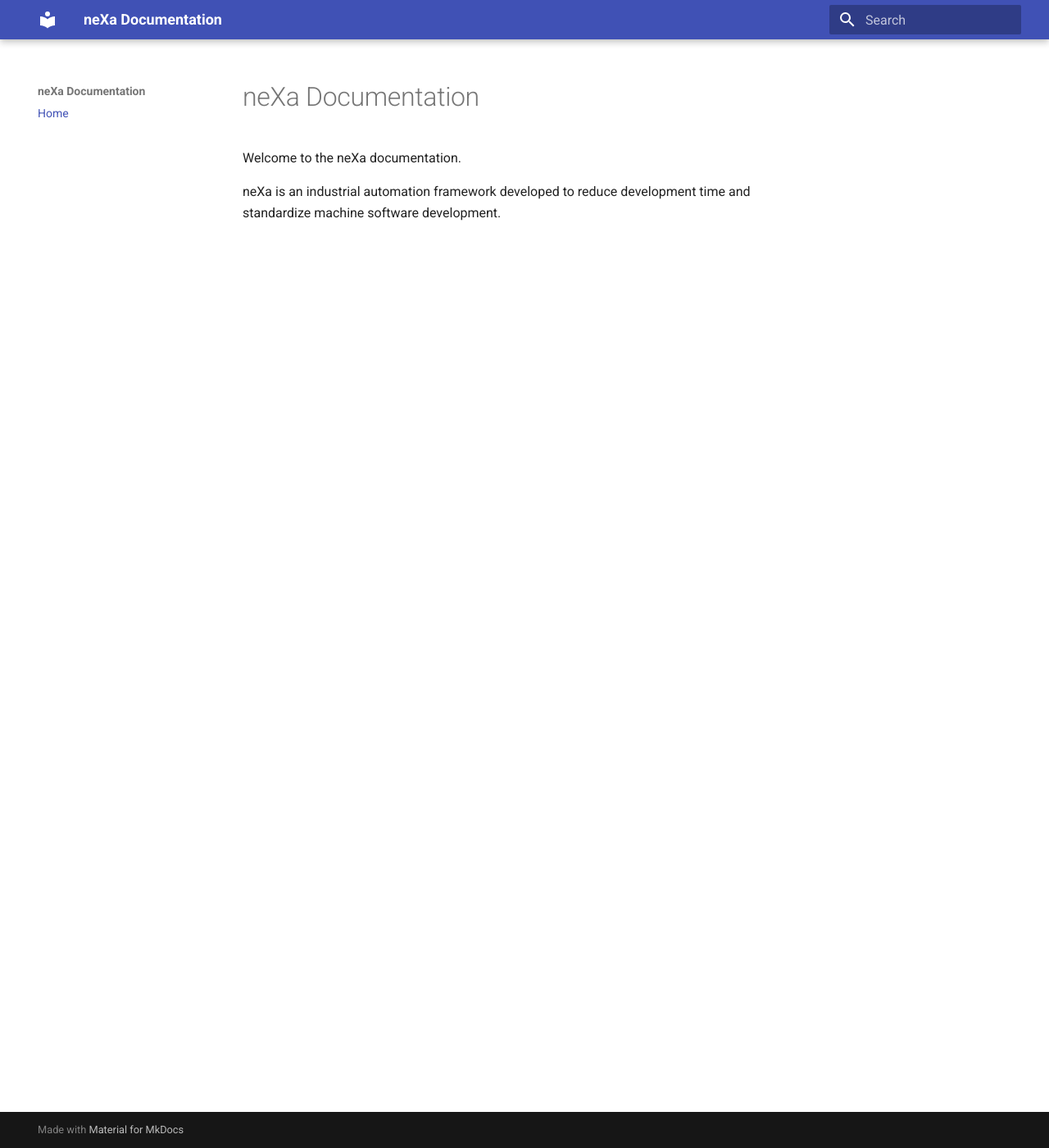
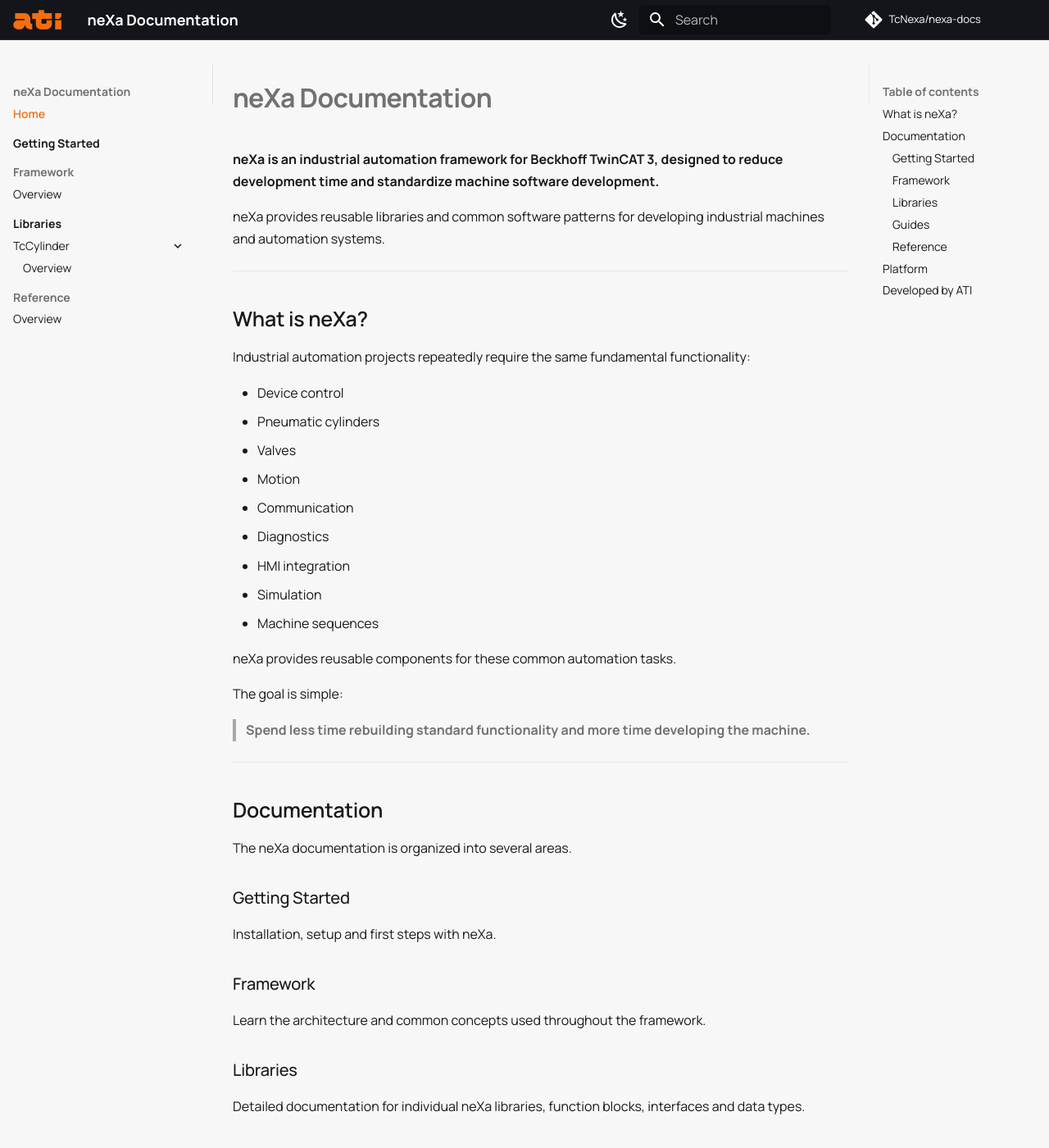
Before and after one commit to TcNexa/nexa-docs, an MkDocs documentation site: the page built from docs/index.md, in a window 1280 px wide and 1400 px high. Shown: the whole window at 82% size. Built offline with MkDocs 1.6.1 and Material for MkDocs 9.7.7, drawn with Linux system fonts in a browser that asks for light colours; comment, search, counter and statistics services are not loaded; some of the changed text lies outside the part shown.

Commit message:
First look of neXa wiki

```diff
--- a/docs/index.md
+++ b/docs/index.md
@@ -1,5 +1,73 @@
 # neXa Documentation
 
-Welcome to the neXa documentation.
+**neXa is an industrial automation framework for Beckhoff TwinCAT 3, designed to reduce development time and standardize machine software development.**
 
-neXa is an industrial automation framework developed to reduce development time and standardize machine software development.
+neXa provides reusable libraries and common software patterns for developing industrial machines and automation systems.
+
+---
+
+## What is neXa?
+
+Industrial automation projects repeatedly require the same fundamental functionality:
+
+- Device control
+- Pneumatic cylinders
+- Valves
+- Motion
+- Communication
+- Diagnostics
+- HMI integration
+- Simulation
+- Machine sequences
+
+neXa provides reusable components for these common automation tasks.
+
+The goal is simple:
+
+> **Spend less time rebuilding standard functionality and more time developing the machine.**
+
+---
+
+## Documentation
+
+The neXa documentation is organized into several areas.
+
+### Getting Started
+
+Installation, setup and first steps with neXa.
+
+### Framework
+
+Learn the architecture and common concepts used throughout the framework.
+
+### Libraries
+
+Detailed documentation for individual neXa libraries, function blocks, interfaces and data types.
+
+### Guides
+
+Practical examples and implementation guides.
+
+### Reference
+
+Compatibility information, versioning, coding conventions and other technical reference material.
+
+---
+
+## Platform
+
+neXa is currently developed primarily for:
+
+**Beckhoff TwinCAT 3**
+
+Libraries are designed as independent components so projects can include only the functionality they require.
+
+---
+
+## Developed by ATI
+
+neXa is developed and maintained by **ATI – Automation Technology Integrator**.
+
+ATI develops industrial automation software, robot integrations, vision systems and automation solutions.
+
+[ATI Website](https://ati.mk)
--- /dev/null
+++ b/docs/stylesheets/extra.css
@@ -0,0 +1,285 @@
+/* =========================================================
+   neXa Documentation
+   ATI / neXa brand styling
+   ========================================================= */
+
+
+/* ---------------------------------------------------------
+   Font
+   --------------------------------------------------------- */
+
+@import url("https://fonts.googleapis.com/css2?family=Manrope:wght@300;400;500;600;700;800&display=swap");
+
+
+/* ---------------------------------------------------------
+   neXa / ATI Brand Variables
+   --------------------------------------------------------- */
+
+:root {
+
+    --nexa-black: #191919;
+    --nexa-orange: #f56e0f;
+    --nexa-blue: #1f5b65;
+    --nexa-gray: #878787;
+    --nexa-light: #f7f7f7;
+
+}
+
+
+/* ---------------------------------------------------------
+   Typography
+   --------------------------------------------------------- */
+
+body,
+input,
+button,
+.md-typeset {
+    font-family: "Manrope", sans-serif;
+}
+
+
+.md-typeset h1 {
+    font-weight: 700;
+    letter-spacing: -0.02em;
+}
+
+
+.md-typeset h2 {
+    font-weight: 600;
+    margin-top: 2rem;
+}
+
+
+.md-typeset h3 {
+    font-weight: 500;
+}
+
+
+.md-typeset {
+    font-size: 0.8rem;
+    line-height: 1.7;
+}
+
+
+/* ---------------------------------------------------------
+   Header
+   --------------------------------------------------------- */
+
+.md-header {
+    background-color: var(--nexa-black);
+    box-shadow: none;
+    border-bottom: 1px solid #303030;
+}
+
+
+.md-header__title {
+    font-weight: 600;
+}
+
+
+/* ---------------------------------------------------------
+   Navigation
+   --------------------------------------------------------- */
+
+.md-nav__title {
+    font-weight: 700;
+}
+
+
+.md-nav__link {
+    transition:
+        color 0.15s ease,
+        background-color 0.15s ease;
+}
+
+
+.md-nav__link:hover {
+    color: var(--nexa-orange);
+}
+
+
+.md-nav__link--active {
+    color: var(--nexa-orange) !important;
+    font-weight: 600;
+}
+
+
+/* Left navigation separator */
+
+.md-sidebar--primary {
+    border-right: 1px solid rgba(128, 128, 128, 0.18);
+}
+
+
+/* Right page contents separator */
+
+.md-sidebar--secondary {
+    border-left: 1px solid rgba(128, 128, 128, 0.12);
+}
+
+
+/* ---------------------------------------------------------
+   Links
+   --------------------------------------------------------- */
+
+.md-typeset a {
+    color: var(--nexa-blue);
+}
+
+
+.md-typeset a:hover {
+    color: var(--nexa-orange);
+}
+
+
+/* ---------------------------------------------------------
+   Code
+   --------------------------------------------------------- */
+
+.md-typeset code {
+    border-radius: 3px;
+}
+
+
+.md-typeset pre > code {
+    font-size: 0.75rem;
+}
+
+
+/* ---------------------------------------------------------
+   Tables
+   --------------------------------------------------------- */
+
+.md-typeset table:not([class]) {
+    border: 1px solid rgba(128, 128, 128, 0.2);
+}
+
+
+.md-typeset table:not([class]) th {
+    font-weight: 600;
+}
+
+
+/* ---------------------------------------------------------
+   Admonitions
+   --------------------------------------------------------- */
+
+.md-typeset .admonition,
+.md-typeset details {
+    border-radius: 3px;
+}
+
+
+/* ---------------------------------------------------------
+   Search
+   --------------------------------------------------------- */
+
+.md-search__form {
+    border-radius: 3px;
+}
+
+
+/* ---------------------------------------------------------
+   Light Mode
+   --------------------------------------------------------- */
+
+[data-md-color-scheme="default"] {
+
+    --md-default-bg-color: #f7f7f7;
+    --md-default-fg-color: #191919;
+
+    --md-primary-fg-color: #191919;
+    --md-primary-fg-color--light: #303030;
+    --md-primary-fg-color--dark: #0f0f0f;
+
+    --md-accent-fg-color: #f56e0f;
+
+}
+
+
+/* Main documentation content */
+
+[data-md-color-scheme="default"] .md-main {
+    background-color: #f7f7f7;
+}
+
+
+/* Navigation background */
+
+[data-md-color-scheme="default"] .md-sidebar {
+    background-color: #f7f7f7;
+}
+
+
+/* ---------------------------------------------------------
+   Dark Mode
+   --------------------------------------------------------- */
+
+[data-md-color-scheme="slate"] {
+
+    --md-default-bg-color: #191919;
+    --md-default-fg-color: #f7f7f7;
+
+    --md-primary-fg-color: #191919;
+    --md-primary-fg-color--light: #303030;
+    --md-primary-fg-color--dark: #0f0f0f;
+
+    --md-accent-fg-color: #f56e0f;
+
+}
+
+
+/* ---------------------------------------------------------
+   Selection color
+   --------------------------------------------------------- */
+
+::selection {
+    background-color: rgba(245, 110, 15, 0.25);
+}
+
+
+/* ---------------------------------------------------------
+   Scrollbar
+   --------------------------------------------------------- */
+
+::-webkit-scrollbar {
+    width: 8px;
+    height: 8px;
+}
+
+
+::-webkit-scrollbar-thumb {
+    background: #878787;
+    border-radius: 4px;
+}
+
+
+::-webkit-scrollbar-thumb:hover {
+    background: #f56e0f;
+}
+
+
+/* ---------------------------------------------------------
+   Desktop Documentation Layout
+   --------------------------------------------------------- */
+
+@media screen and (min-width: 76.25em) {
+
+    .md-sidebar--primary {
+        width: 13rem;
+    }
+
+    .md-sidebar--secondary {
+        width: 11rem;
+    }
+
+}
+
+
+/* ---------------------------------------------------------
+   Content Width
+   --------------------------------------------------------- */
+
+.md-grid {
+    max-width: 90rem;
+}
--- a/mkdocs.yml
+++ b/mkdocs.yml
@@ -1,9 +1,71 @@
 site_name: neXa Documentation
 site_description: Industrial automation framework for Beckhoff TwinCAT 3
+site_author: ATI - Automation Technology Integrator
 site_url: https://tcnexa.github.io/nexa-docs/
+
+repo_url: https://github.com/TcNexa/nexa-docs
+repo_name: TcNexa/nexa-docs
 
 theme:
   name: material
 
+  logo: assets/logo.png
+  favicon: assets/favicon.png
+
+  palette:
+    - media: "(prefers-color-scheme: light)"
+      scheme: default
+      primary: black
+      accent: orange
+      toggle:
+        icon: material/weather-night
+        name: Switch to dark mode
+
+    - media: "(prefers-color-scheme: dark)"
+      scheme: slate
+      primary: black
+      accent: orange
+      toggle:
+        icon: material/weather-sunny
+        name: Switch to light mode
+
+  features:
+    - navigation.sections
+    - navigation.expand
+    - navigation.path
+    - navigation.top
+    - navigation.indexes
+    - toc.follow
+    - search.suggest
+    - search.highlight
+    - content.code.copy
+
 nav:
   - Home: index.md
+
+  - Getting Started:
+      - Overview: getting-started/index.md
+
+  - Framework:
+      - Overview: framework/index.md
+
+  - Libraries:
+      - Overview: libraries/index.md
+      - TcCylinder:
+          - Overview: libraries/tc-cylinder/index.md
+
+  - Reference:
+      - Overview: reference/index.md
+
+markdown_extensions:
+  - admonition
+  - tables
+  - attr_list
+  - md_in_html
+  - pymdownx.details
+  - pymdownx.superfences
+  - pymdownx.highlight
+  - pymdownx.inlinehilite
+
+extra_css:
+  - stylesheets/extra.css
```
Also changed, not shown: docs/assets/favicon.png (added), docs/assets/logo.png (added), docs/concepts/architecture.md (added), docs/concepts/device-model.md (added), docs/concepts/simulation.md (added), docs/getting-started/first-project.md (added), docs/getting-started/index.md (added), docs/getting-started/installation.md (added), docs/guides/creating-a-device.md (added), docs/libraries/index.md (added), docs/libraries/tc-cylinder.md (added), docs/libraries/tc-device-base.md (added), docs/libraries/tc-valves.md (added), docs/reference/compatibility.md (added), 2 more files.
